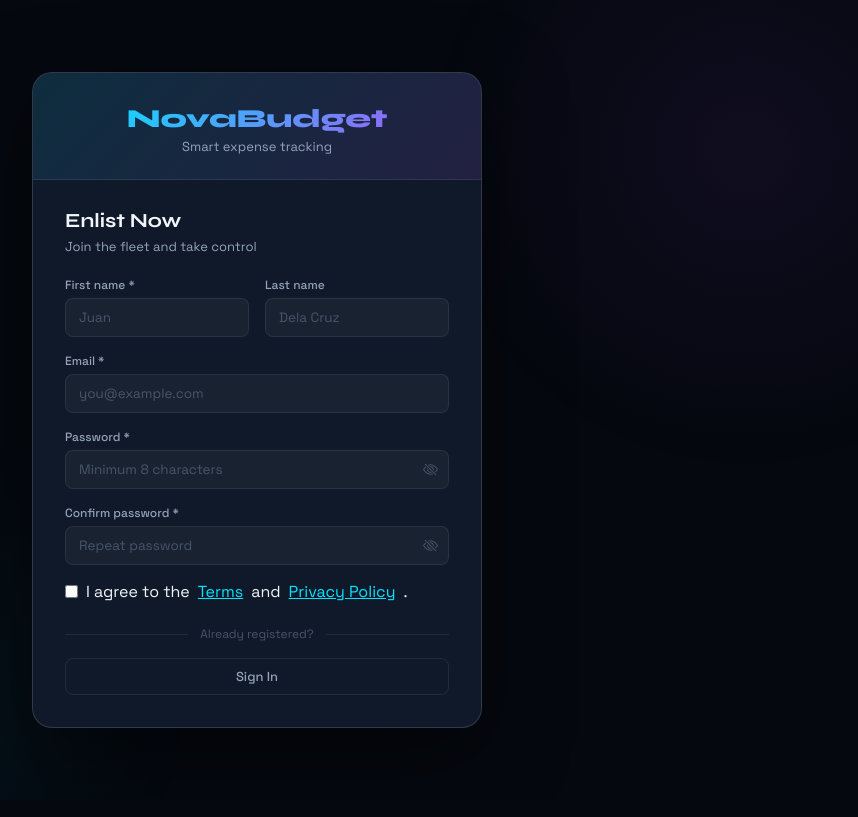
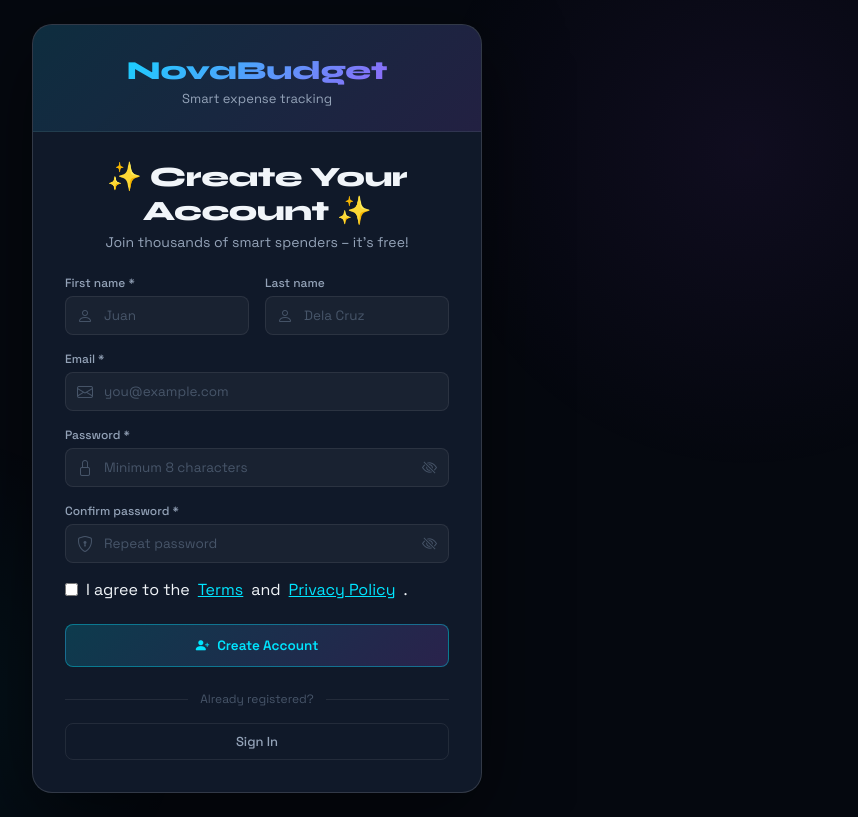
Before and after one commit to crisdanoy9-art/nova_expense_tracker, a PHP site: page /novabudget/register.php in a window 1280 px wide. Shown: the whole page, without its empty margins (383-1241 px from the left). Before the commit the page ends 728 px from the top, so only its background shows below. Run offline with PHP 8.4, Linux system fonts and the light colour scheme; some libraries are stand-ins or nearby versions.

Commit message:
changing the  upper text into interactive for user

```diff
--- a/novabudget/register.php
+++ b/novabudget/register.php
@@ -81,6 +81,64 @@ $globalErrors = array_filter($errors, 'is_int', ARRAY_FILTER_USE_KEY);
     <link rel="stylesheet" href="https://fonts.googleapis.com/css2?family=Inter:opsz,wght@14..32,300;14..32,400;14..32,500;14..32,600;14..32,700&family=Syne:wght@400;500;600;700;800&family=Space+Grotesk:wght@300;400;500;600;700&display=swap">
     <link rel="stylesheet" href="https://cdn.jsdelivr.net/npm/bootstrap-icons@1.11.3/font/bootstrap-icons.min.css">
     <link rel="stylesheet" href="<?= APP_BASE ?>/assets/css/style.css">
+    <style>
+        .auth-heading {
+            text-align: center;
+            font-size: 28px;
+            font-weight: 800;
+            letter-spacing: -0.5px;
+            transition: all 0.25s ease;
+            cursor: default;
+            display: inline-block;
+            width: 100%;
+        }
+        .auth-heading:hover {
+            text-shadow: 0 0 12px rgba(0,229,255,0.6);
+            transform: scale(1.02);
+        }
+        .auth-sub {
+            text-align: center;
+            font-size: 14px;
+            margin-bottom: 24px;
+            transition: color 0.2s;
+        }
+        .auth-sub:hover {
+            color: var(--c-cyan);
+        }
+        /* Icon inside input container – refined positioning */
+        .input-wrap {
+            position: relative;
+        }
+        .input-icon {
+            position: absolute;
+            left: 12px;
+            top: 50%;
+            transform: translateY(-50%);
+            font-size: 16px;
+            color: var(--text3);
+            pointer-events: none;
+            transition: color 0.2s;
+            z-index: 2;
+        }
+        .input-wrap .fc {
+            padding-left: 38px !important;
+            width: 100%;
+        }
+        .input-eye {
+            position: absolute;
+            right: 12px;
+            top: 50%;
+            transform: translateY(-50%);
+            background: transparent;
+            border: none;
+            color: var(--text3);
+            cursor: pointer;
+            z-index: 2;
+        }
+        .input-eye:hover {
+            color: var(--c-cyan);
+        }
+    </style>
 </head>
 <body>
     <div class="auth-wrap">
@@ -90,8 +148,8 @@ $globalErrors = array_filter($errors, 'is_int', ARRAY_FILTER_USE_KEY);
                 <div class="auth-tagline">Smart expense tracking</div>
             </div>
             <div class="auth-body">
-                <div class="auth-heading">Enlist Now</div>
-                <div class="auth-sub">Join the fleet and take control</div>
+                <div class="auth-heading">✨ Create Your Account ✨</div>
+                <div class="auth-sub">Join thousands of smart spenders – it's free!</div>
 
                 <?php if ($globalErrors): ?>
                     <?php foreach ($globalErrors as $err): ?>
@@ -107,23 +165,32 @@ $globalErrors = array_filter($errors, 'is_int', ARRAY_FILTER_USE_KEY);
                     <div class="g2" style="margin-bottom: 16px;">
                         <div class="form-group">
                             <label class="fc-label" for="fname">First name *</label>
+                            <div class="input-wrap">
+                                <i class="bi bi-person input-icon"></i>
                                 <input type="text" name="fname" id="fname" class="fc <?= isset($errors['fname']) ? 'err' : '' ?>"
                                        value="<?= h($fd['fname']) ?>" placeholder="Juan" required>
+                            </div>
                             <?php if (isset($errors['fname'])): ?>
                                 <div class="field-err" style="display: block;"><?= h($errors['fname']) ?></div>
                             <?php endif; ?>
                         </div>
                         <div class="form-group">
                             <label class="fc-label" for="lname">Last name</label>
+                            <div class="input-wrap">
+                                <i class="bi bi-person input-icon"></i>
                                 <input type="text" name="lname" id="lname" class="fc"
                                        value="<?= h($fd['lname']) ?>" placeholder="Dela Cruz">
+                            </div>
                         </div>
                     </div>
 
                     <div class="form-group" style="margin-bottom: 16px;">
                         <label class="fc-label" for="email">Email *</label>
+                        <div class="input-wrap">
+                            <i class="bi bi-envelope input-icon"></i>
                             <input type="email" name="email" id="email" class="fc <?= isset($errors['email']) ? 'err' : '' ?>"
                                    value="<?= h($fd['email']) ?>" placeholder="you@example.com" required>
+                        </div>
                         <?php if (isset($errors['email'])): ?>
                             <div class="field-err" style="display: block;"><?= h($errors['email']) ?></div>
                         <?php endif; ?>
@@ -132,6 +199,7 @@ $globalErrors = array_filter($errors, 'is_int', ARRAY_FILTER_USE_KEY);
                     <div class="form-group" style="margin-bottom: 16px;">
                         <label class="fc-label" for="password">Password *</label>
                         <div class="input-wrap">
+                            <i class="bi bi-lock input-icon"></i>
                             <input type="password" name="password" id="password" class="fc has-eye <?= isset($errors['pass']) ? 'err' : '' ?>"
                                    placeholder="Minimum 8 characters" required>
                             <button type="button" class="input-eye" onclick="togglePassword('password')">
@@ -146,6 +214,7 @@ $globalErrors = array_filter($errors, 'is_int', ARRAY_FILTER_USE_KEY);
                     <div class="form-group" style="margin-bottom: 16px;">
                         <label class="fc-label" for="confirm">Confirm password *</label>
                         <div class="input-wrap">
+                            <i class="bi bi-shield-lock input-icon"></i>
                             <input type="password" name="confirm" id="confirm" class="fc has-eye <?= isset($errors['conf']) ? 'err' : '' ?>"
                                    placeholder="Repeat password" required>
                             <button type="button" class="input-eye" onclick="togglePassword('confirm')">
@@ -163,6 +232,10 @@ $globalErrors = array_filter($errors, 'is_int', ARRAY_FILTER_USE_KEY);
                             I agree to the <a href="#" style="color: var(--c-cyan);">Terms</a> and <a href="#" style="color: var(--c-cyan);">Privacy Policy</a>.
                         </label>
                     </div>
+
+                    <button type="submit" class="btn-glow" style="width: 100%; padding: 12px;">
+                        <i class="bi bi-person-plus-fill"></i> Create Account
+                    </button>
                 </form>
 
                 <div class="divider" style="margin: 24px 0 16px;">
```
Lines whose indentation alone changed are shown as unchanged.
